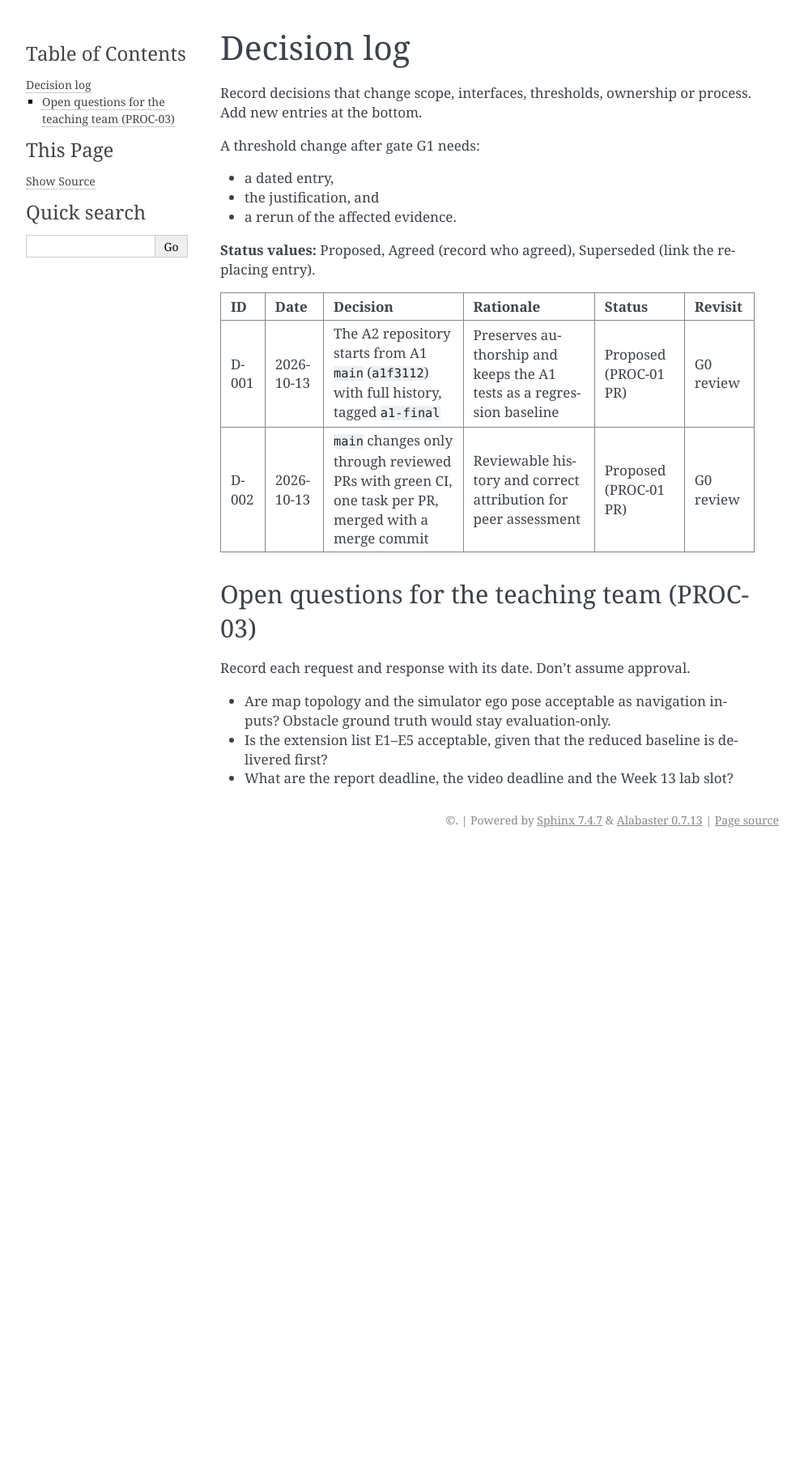
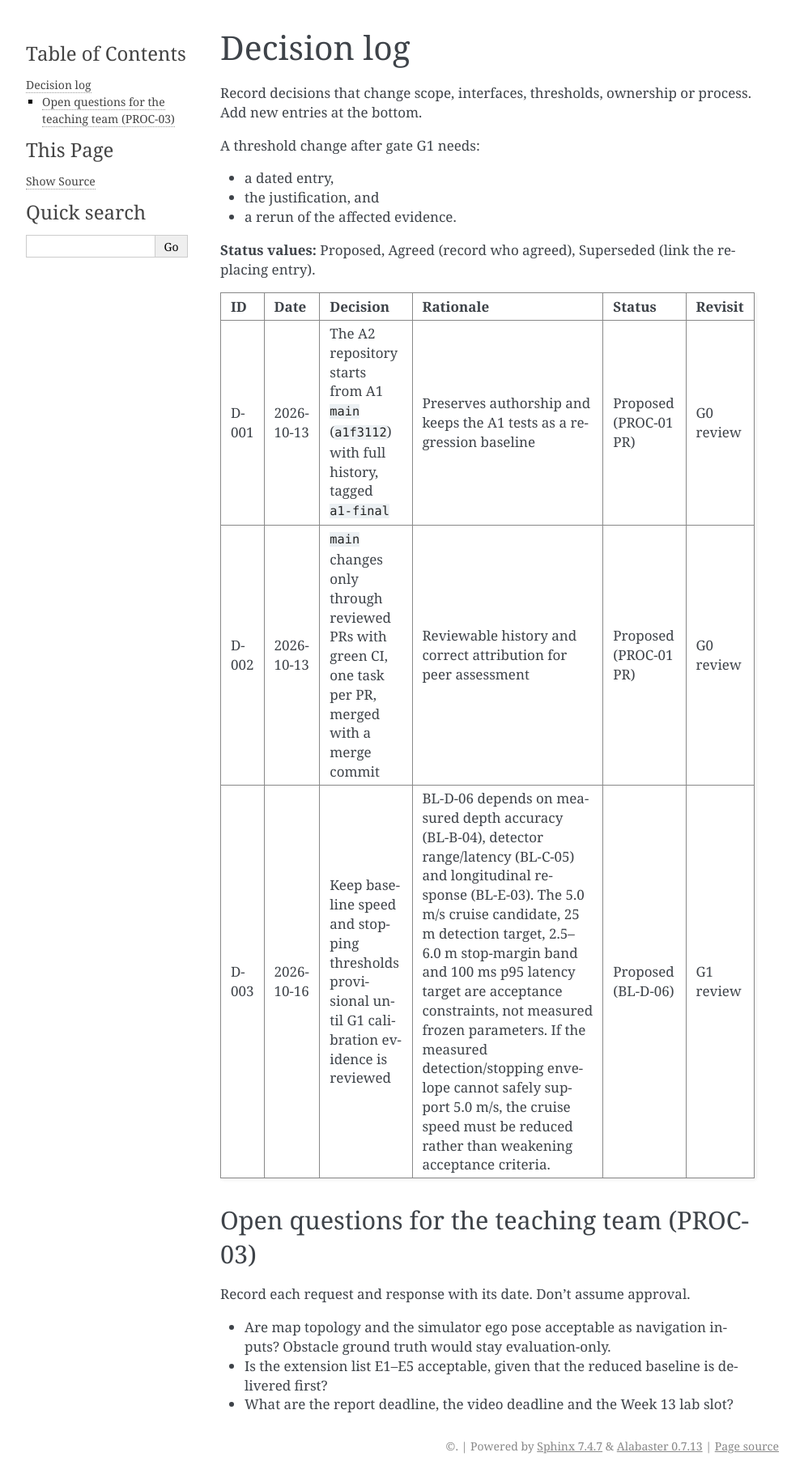
Before and after one commit to kkaaman/kkaaman-elec5308-a2-mo, a Sphinx documentation site: the page built from docs/decisions.md, in a window 1280 px wide. Shown: the whole page at 81% size, without its empty margins (148-1141 px from the left). Built offline with Sphinx 7.4.7, drawn with Linux system fonts in a browser that asks for light colours; before the commit the page ends 1052 px from its top, so only the background shows below that.

Commit message:
docs(BL-D-06): prepare baseline threshold freeze

```diff
--- a/docs/decisions.md
+++ b/docs/decisions.md
@@ -15,6 +15,7 @@ replacing entry).
 |---|---|---|---|---|---|
 | D-001 | 2026-10-13 | The A2 repository starts from A1 `main` (`a1f3112`) with full history, tagged `a1-final` | Preserves authorship and keeps the A1 tests as a regression baseline | Proposed (PROC-01 PR) | G0 review |
 | D-002 | 2026-10-13 | `main` changes only through reviewed PRs with green CI, one task per PR, merged with a merge commit | Reviewable history and correct attribution for peer assessment | Proposed (PROC-01 PR) | G0 review |
+| D-003 | 2026-10-16 | Keep baseline speed and stopping thresholds provisional until G1 calibration evidence is reviewed | BL-D-06 depends on measured depth accuracy (BL-B-04), detector range/latency (BL-C-05) and longitudinal response (BL-E-03). The 5.0 m/s cruise candidate, 25 m detection target, 2.5–6.0 m stop-margin band and 100 ms p95 latency target are acceptance constraints, not measured frozen parameters. If the measured detection/stopping envelope cannot safely support 5.0 m/s, the cruise speed must be reduced rather than weakening acceptance criteria. | Proposed (BL-D-06) | G1 review |
 
 ## Open questions for the teaching team (PROC-03)
 
```
Also changed, not shown: 1 other file.
